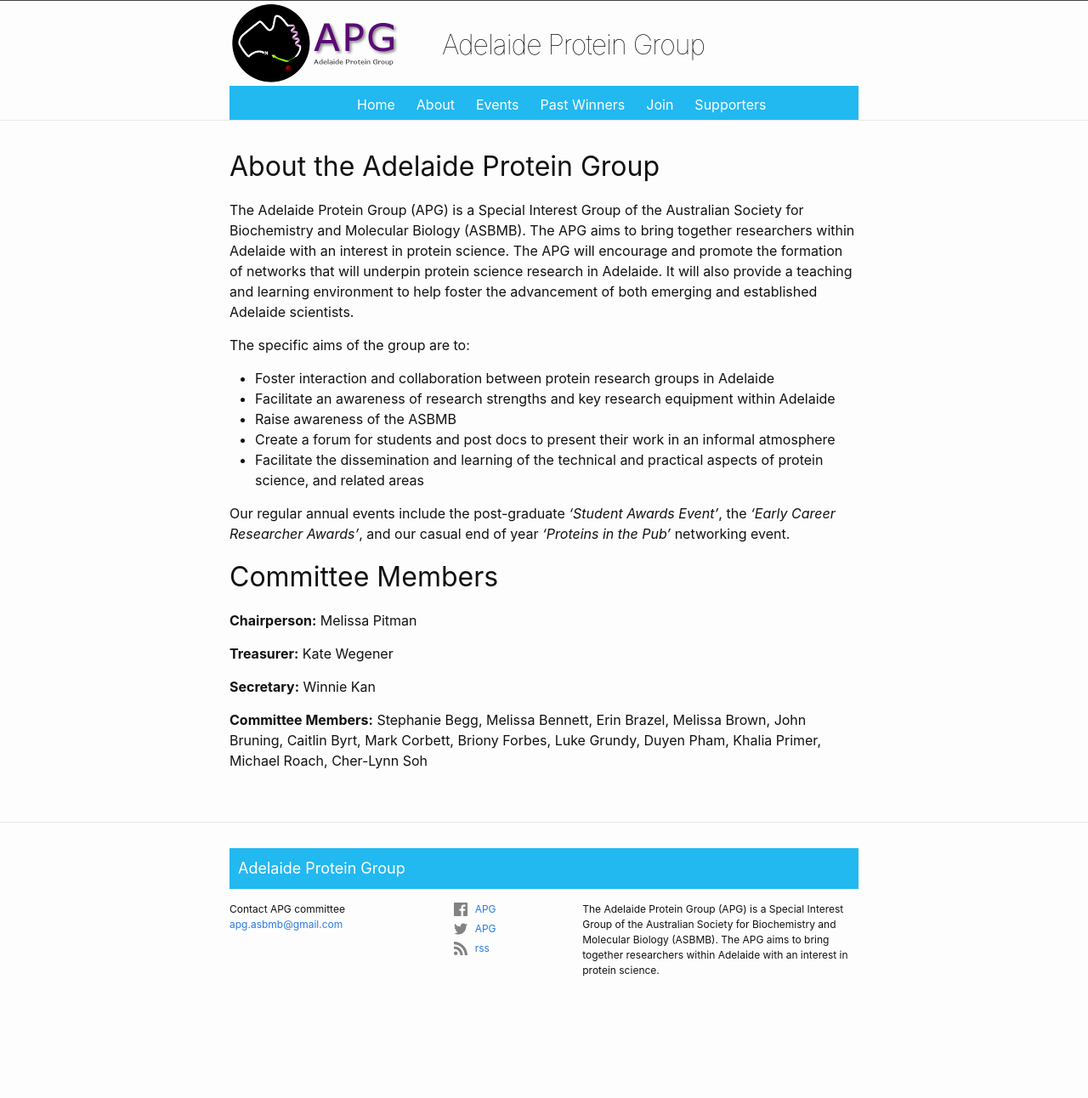
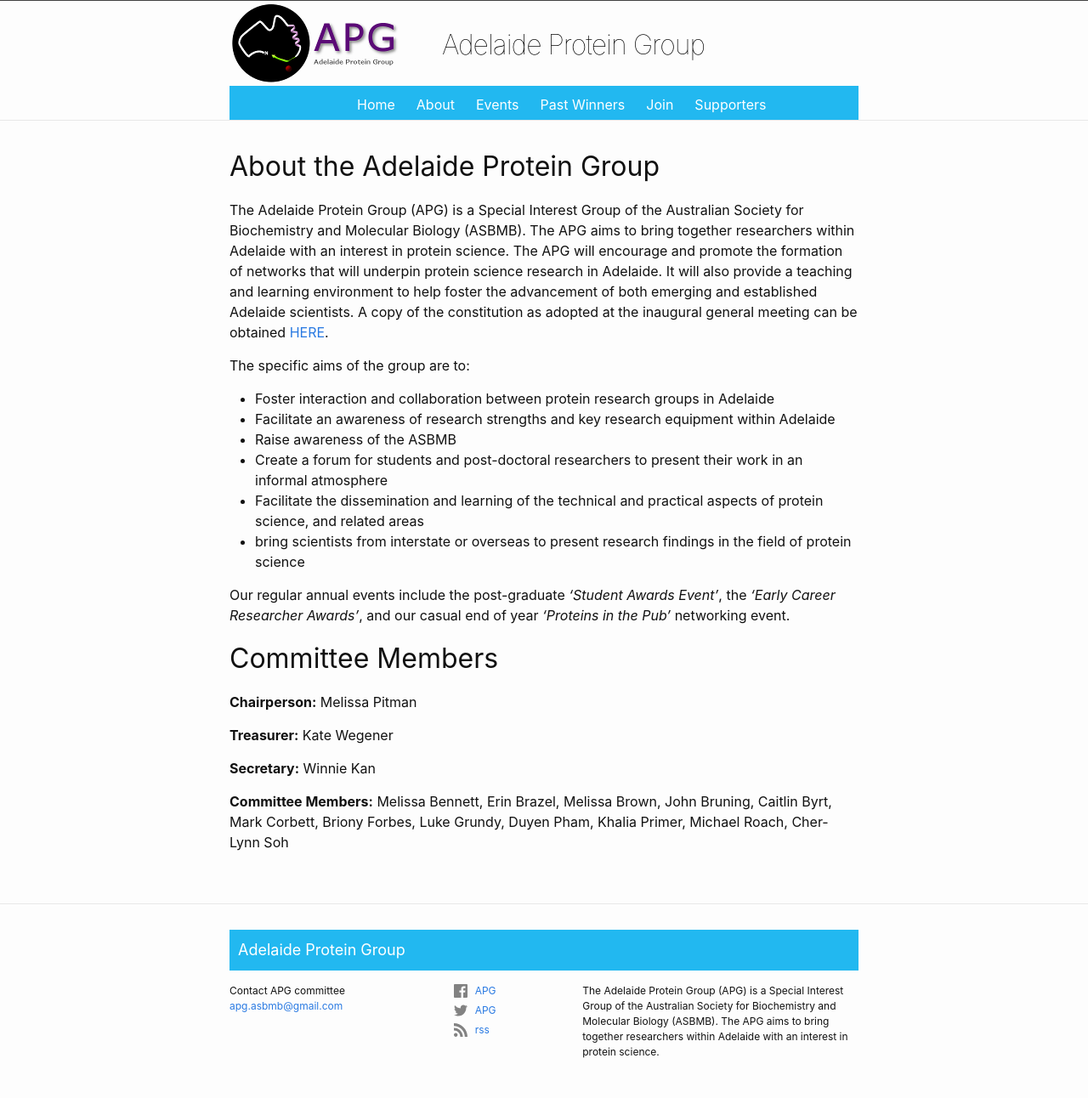
Before and after one commit to apg-asbmb/apg-asbmb.github.io, a Jekyll site: the page built from about.md, in a window 1280 px wide. Shown: the whole page at 85% size. Built offline with Jekyll 4.4.1, drawn with Linux system fonts in a browser that asks for light colours; before the commit the page ends 1196 px from its top, so only the background shows below that.

Commit message:
updating 'about us'

```diff
--- a/about.md
+++ b/about.md
@@ -6,15 +6,20 @@
 
 ## About the Adelaide Protein Group
 
-The Adelaide Protein Group (APG) is a Special Interest Group of the Australian Society for Biochemistry and Molecular Biology (ASBMB). The APG aims to bring together researchers within Adelaide with an interest in protein science. The APG will encourage and promote the formation of networks that will underpin protein science research in Adelaide. It will also provide a teaching and learning environment to help foster the advancement of both emerging and established Adelaide scientists.
+The Adelaide Protein Group (APG) is a Special Interest Group of the Australian Society for Biochemistry and Molecular Biology (ASBMB).
+The APG aims to bring together researchers within Adelaide with an interest in protein science.
+The APG will encourage and promote the formation of networks that will underpin protein science research in Adelaide.
+It will also provide a teaching and learning environment to help foster the advancement of both emerging and established Adelaide scientists.
+A copy of the constitution as adopted at the inaugural general meeting can be obtained [HERE][1].
 
 The specific aims of the group are to:
 
 - Foster interaction and collaboration between protein research groups in Adelaide
 - Facilitate an awareness of research strengths and key research equipment within Adelaide
 - Raise awareness of the ASBMB
-- Create a forum for students and post docs to present their work in an informal atmosphere
+- Create a forum for students and post-doctoral researchers to present their work in an informal atmosphere
 - Facilitate the dissemination and learning of the technical and practical aspects of protein science, and related areas
+- bring scientists from interstate or overseas to present research findings in the field of protein science
 
 Our regular annual events include the post-graduate _'Student Awards Event'_, the _'Early Career Researcher Awards'_, and our casual end of year _'Proteins in the Pub'_ networking event.
 
@@ -27,4 +32,7 @@
 
 __Secretary:__ Winnie Kan
 
-__Committee Members:__ Stephanie Begg, Melissa Bennett, Erin Brazel, Melissa Brown, John Bruning, Caitlin Byrt, Mark Corbett, Briony Forbes, Luke Grundy, Duyen Pham, Khalia Primer, Michael Roach, Cher-Lynn Soh
+__Committee Members:__ Melissa Bennett, Erin Brazel, Melissa Brown, John Bruning, Caitlin Byrt, Mark Corbett, Briony Forbes, Luke Grundy, Duyen Pham, Khalia Primer, Michael Roach, Cher-Lynn Soh
+
+
+[1]:/assets/docs/APGConstitution-20080417.doc
```
Also changed, not shown: 1 other file.
